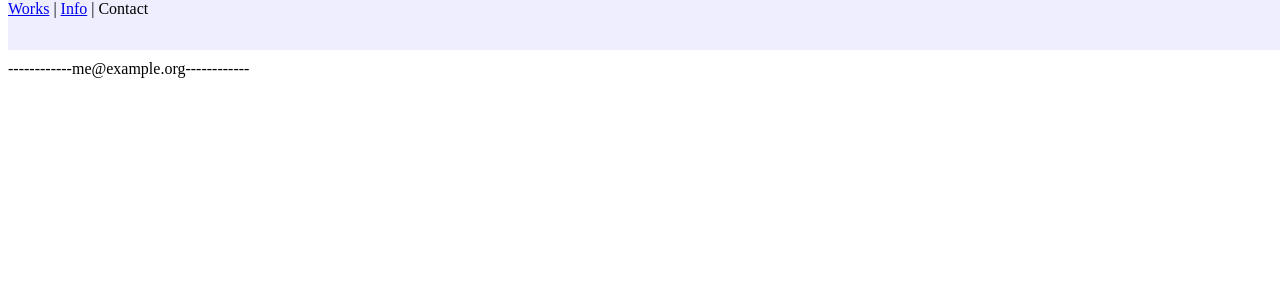
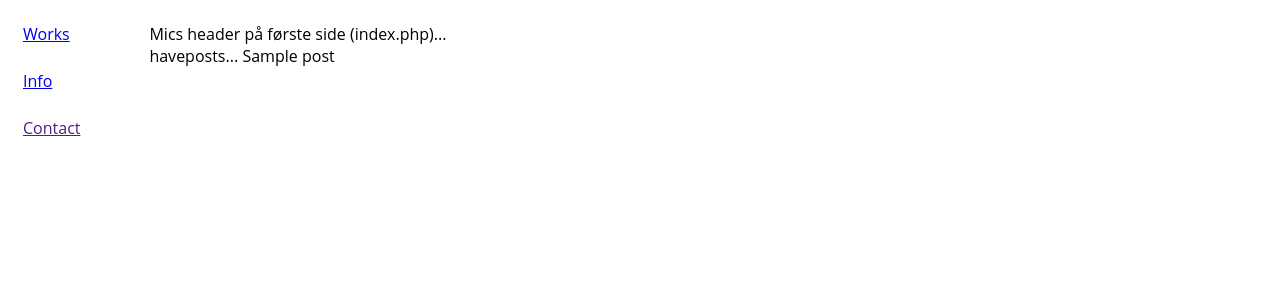
Before and after one commit to mneidhardt/wordpress, a WordPress theme: template ptp/ptptheme/index.php in a window 1280 px wide. Shown: the top 300 px of the page. Run offline with PHP 8.4 and a stand-in for WordPress, Linux system fonts and the light colour scheme; the site name, menu and one post (Sample post) are stand-ins, and other content is empty.

Commit message:
New modifications to theme.

```diff
--- a/ptp/ptptheme/footer.php
+++ b/ptp/ptptheme/footer.php
@@ -12,9 +12,6 @@
 	</div><!-- .site-content -->
 
 	<footer id="colophon" class="site-footer" role="contentinfo">
-		<div class="site-info">
-            ------------me@example.org------------
-		</div><!-- .site-info -->
 	</footer><!-- .site-footer -->
 
 </div><!-- .site -->
--- a/ptp/ptptheme/header.php
+++ b/ptp/ptptheme/header.php
@@ -11,7 +11,7 @@
 <html <?php language_attributes(); ?> class="no-js">
 <head>
 	<meta charset="<?php bloginfo( 'charset' ); ?>">
-	<meta name="viewport" content="width=device-width">
+	<meta name="viewport" content="width=device-width, initial-scale=1.0">
 	<link rel="profile" href="http://gmpg.org/xfn/11">
 	<link rel="pingback" href="<?php bloginfo( 'pingback_url' ); ?>">
     <link rel="stylesheet" type="text/css" href="/style.css">
@@ -22,11 +22,10 @@
 </head>
 
 <body <?php body_class(); ?>>
-<div id="headerbox">
-<a href="/">Works</a> | <a href="/10-2/">Info</a> | Contact
+<div class="menu">
+<div class="menuentry"><a href="/">Works</a></div>
+<div class="menuentry"><a href="/10-2/">Info</a></div>
+<div class="menuentry"><a href="">Contact</a></div>
 </div>
-<div style="clear: both;"></div>
-<div id="site">
-  <div id="site">
 
-  <div id="content" class="site-content">
+<div class="main">
--- a/ptp/ptptheme/home.php
+++ b/ptp/ptptheme/home.php
@@ -15,7 +15,6 @@
 
 get_header(); ?>
 
-Home...<br/>
 	<div id="primary" class="content-area">
 		<main id="main" class="site-main" role="main">
 
--- a/ptp/ptptheme/style.css
+++ b/ptp/ptptheme/style.css
@@ -13,15 +13,23 @@ Text Domain: ptptheme
 This theme, like WordPress, is licensed under the GPL.
 Use it to make something cool, have fun, and share what you've learned with others.
 */
-#headerbox {
-    background: #eeeeff;
-    float: right;
-    position: fixed;
-    width: 100%;
-    height: 50px;
-    top: 0;
-    z-index: 1;
+* {
+    box-sizing: border-box;
+    font: 16px "Open Sans", sans-serif;
 }
-#container{
-    margin-top: 50px;
+.header {
+    padding: 1px;
 }
+.menu {
+    width: 10%;
+    float: left;
+    padding: 15px;
+}
+.menuentry {
+    padding-bottom: 25px;
+}
+.main {
+    width: 80%;
+    float: left;
+    padding: 15px;
+}
```
